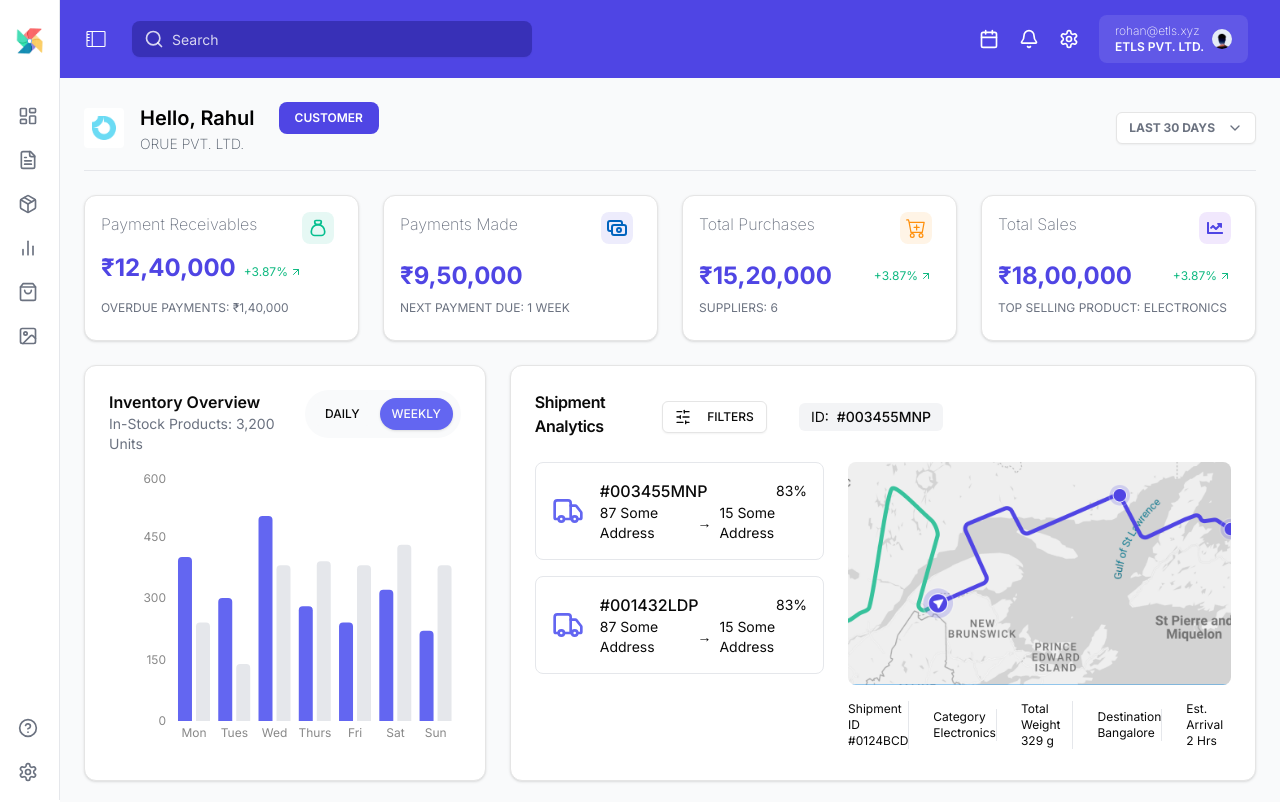
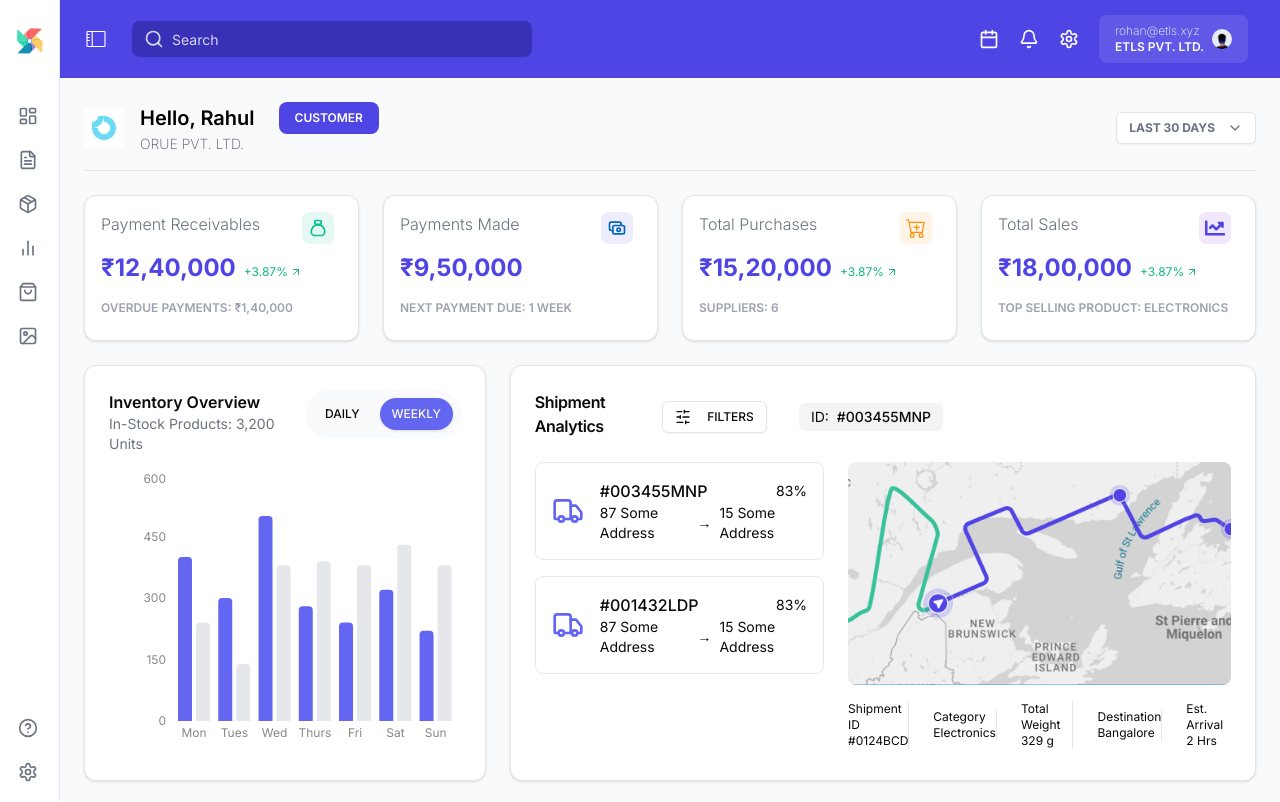
Before and after one commit to AshwiniParaye1/Dashboard, a Next.js app: page / in a window 1280 px wide. Shown: the top 802 px of the page. Built offline with nearby package versions, Linux system fonts and the light colour scheme.

Commit message:
text changes

```diff
--- a/components/dashboard/metrics-cards.tsx
+++ b/components/dashboard/metrics-cards.tsx
@@ -12,13 +12,13 @@ export function MetricsCards() {
         <CardContent className="pl-4 pt-2">
           <div className="flex flex-col justify-between">
             <div className="flex justify-between items-center mb-2">
-              <span className="text-gray-500 text-base font-extralight">
+              <span className="text-gray-500 text-base font-light">
                 Payment Receivables
               </span>
               <TbMoneybag className="h-8 w-8 rounded-lg text-[#05BF8F] bg-[#05BF8F1A] p-1.5 mt-2" />
             </div>
             <div className="space-y-2">
-              <div className="flex flex-row">
+              <div className="flex flex-row items-center">
                 <span className="text-2xl font-bold text-[#4F45E4] mb-2">
                   ₹12,40,000
                 </span>
@@ -27,7 +27,7 @@ export function MetricsCards() {
                   <ArrowUpRight className="h-3 w-3 ml-0.5" />
                 </div>
               </div>
-              <p className="text-xs text-gray-500">
+              <p className="text-xs text-gray-400 font-semibold">
                 OVERDUE PAYMENTS: ₹1,40,000
               </p>
             </div>
@@ -35,65 +35,79 @@ export function MetricsCards() {
         </CardContent>
       </Card>
 
-      <Card className="bg-white">
+      <Card className="bg-white items-center">
         <CardContent className="pl-4 pt-2">
-          <div className="flex justify-between items-center mb-4">
-            <span className="text-gray-500 text-base font-extralight">
+          <div className="flex flex-col justify-between">
+            <div className="flex justify-between items-center mb-2">
+              <span className="text-gray-500 text-base font-light">
                 Payments Made
               </span>
-            <TbCash className="h-8 w-8 rounded-lg mt-2 p-1 bg-[#4F45E41A] text-[#0064BE]" />
+              <TbCash className="h-8 w-8 rounded-lg mt-2 p-1.5 bg-[#4F45E41A] text-[#0064BE]" />
             </div>
             <div className="space-y-2">
-            <span className="text-2xl font-bold text-[#4F45E4]">₹9,50,000</span>
-            <p className="text-xs text-gray-500">NEXT PAYMENT DUE: 1 WEEK</p>
+              <div className="flex flex-row items-center">
+                <span className="text-2xl font-bold text-[#4F45E4] mb-2">
+                  ₹9,50,000
+                </span>
+              </div>
+              <p className="text-xs text-gray-400 font-semibold">
+                NEXT PAYMENT DUE: 1 WEEK
+              </p>
+            </div>
           </div>
         </CardContent>
       </Card>
 
-      <Card className="bg-white">
+      <Card className="bg-white items-center">
         <CardContent className="pl-4 pt-2">
-          <div className="flex justify-between items-center mb-4">
-            <span className="text-gray-500 text-base font-extralight">
+          <div className="flex flex-col justify-between">
+            <div className="flex justify-between items-center mb-2">
+              <span className="text-gray-500 text-base font-light">
                 Total Purchases
               </span>
               <BsCartPlus className="h-8 w-8 bg-[#FF900D1A] rounded-lg p-1.5 mt-2 text-[#FF900D]" />
             </div>
             <div className="space-y-2">
-            <div className="flex items-center justify-between">
-              <span className="text-2xl font-bold text-[#4F45E4]">
+              <div className="flex flex-row items-center">
+                <span className="text-2xl font-bold text-[#4F45E4] mb-2">
                   ₹15,20,000
                 </span>
-              <div className="flex items-center text-emerald-500 text-xs">
+                <div className="flex items-center text-emerald-500 text-xs pl-2">
                   +3.87%
                   <ArrowUpRight className="h-3 w-3 ml-0.5" />
                 </div>
               </div>
-            <p className="text-xs text-gray-500">SUPPLIERS: 6</p>
+              <p className="text-xs text-gray-400 font-semibold">
+                SUPPLIERS: 6
+              </p>
+            </div>
           </div>
         </CardContent>
       </Card>
 
-      <Card className="bg-white">
+      <Card className="bg-white items-center">
         <CardContent className="pl-4 pt-2">
-          <div className="flex justify-between items-center mb-4">
-            <span className="text-gray-500 text-base font-extralight">
+          <div className="flex flex-col justify-between">
+            <div className="flex justify-between items-center mb-2">
+              <span className="text-gray-500 text-base font-light">
                 Total Sales
               </span>
-            <FaChartLine className="h-8 w-8 p-2 rounded-lg bg-[#7A21EB1A] text-[#4F45E4] mt-2" />
+              <FaChartLine className="h-8 w-8 p-1.5 rounded-lg bg-[#7A21EB1A] text-[#4F45E4] mt-2" />
             </div>
             <div className="space-y-2">
-            <div className="flex items-center justify-between">
-              <span className="text-2xl font-bold text-[#4F45E4]">
+              <div className="flex flex-row items-center">
+                <span className="text-2xl font-bold text-[#4F45E4] mb-2">
                   ₹18,00,000
                 </span>
-              <div className="flex items-center text-emerald-500 text-xs">
+                <div className="flex items-center text-emerald-500 text-xs pl-2">
                   +3.87%
                   <ArrowUpRight className="h-3 w-3 ml-0.5" />
                 </div>
               </div>
-            <p className="text-xs text-gray-500">
+              <p className="text-xs text-gray-400 font-semibold">
                 TOP SELLING PRODUCT: ELECTRONICS
               </p>
+            </div>
           </div>
         </CardContent>
       </Card>
```
Lines whose indentation alone changed are shown as unchanged.
